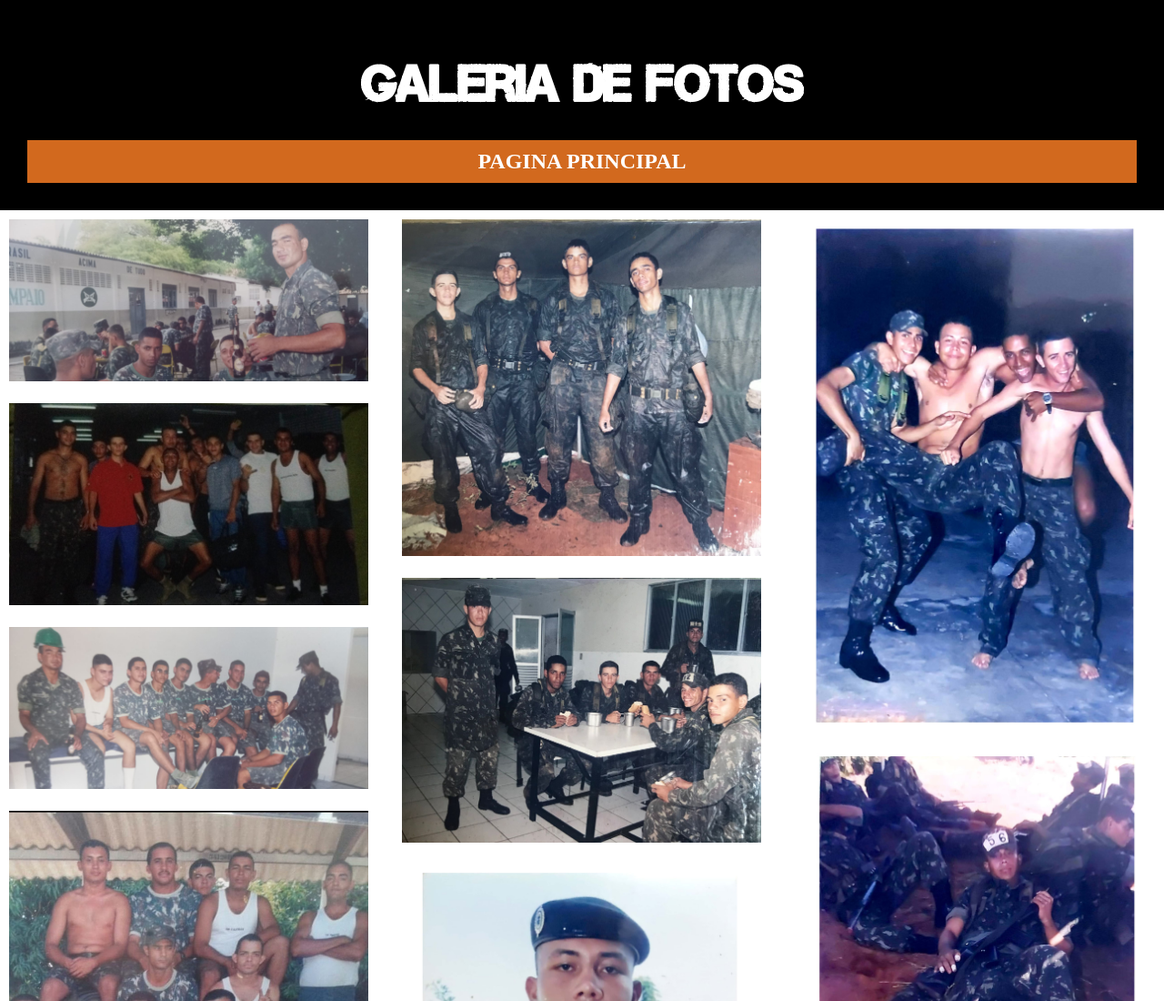
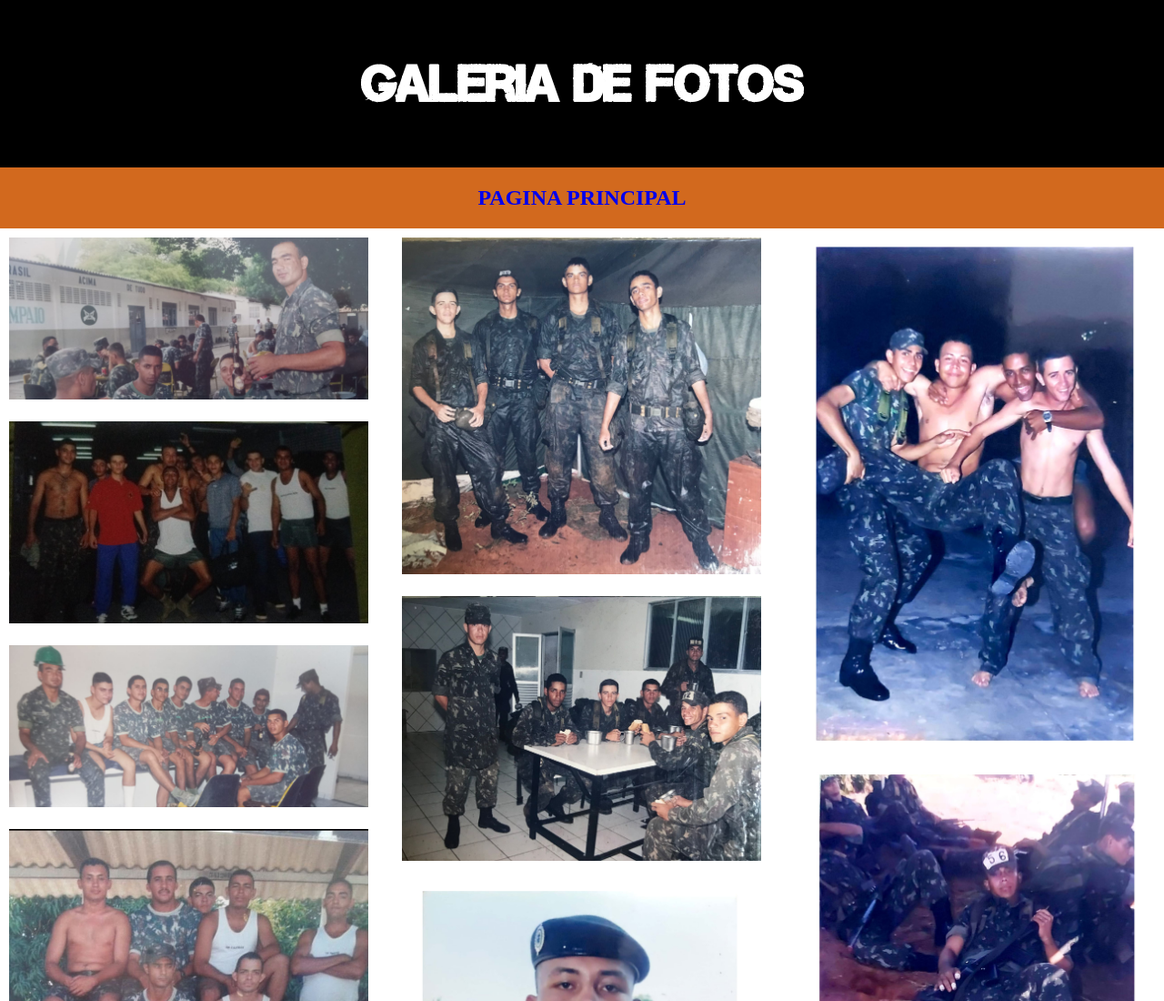
Before and after one commit to wagnerpx/Site-veteranos, a plain HTML site: page pag2.html in a window 1280 px wide. Shown: the top 1100 px of the page at 91% size. Drawn offline with Linux system fonts and the light colour scheme.

Commit message:
Atualização

```diff
--- a/estilo2.style.css
+++ b/estilo2.style.css
@@ -24,16 +24,6 @@ header {
 
 }
 
-header a {
-    text-decoration: none;
-    color: white;
-}
-
-header a:hover {
-    text-decoration: underline;
-    color: green;
-}
-
 h1 {
     text-align: center;
     padding: 30px;
@@ -41,13 +31,24 @@ h1 {
     font-family: var(--fonte-extra);
 }
 
-p.link {
+nav {
+    text-align: center;
     background-color: chocolate;
-    text-align: center;
-    padding: 10px;
+    padding: 20px;
     font-size: 1.5em;
     font-weight: bold;
     text-transform: uppercase;
+}
+
+nav > a {
+    padding: 10px;
+    border-radius: 5px;
+    text-decoration: none;
+    transition-duration: .5s;
+}
+
+nav a:hover {
+    background-color: green;
 }
 
 ul {
--- a/pag2.html
+++ b/pag2.html
@@ -11,9 +11,10 @@
 <body>
     <header>
         <h1>Galeria de Fotos</h1>
-        <p class="link"><a href="index.html">Pagina Principal</a></p>
-
     </header>
+    <nav>
+        <a href="index.html">Pagina Principal</a>
+    </nav>
     <main>
         <ul>
             <img src="imagens/img-1.jpg" alt="img-1">
```
